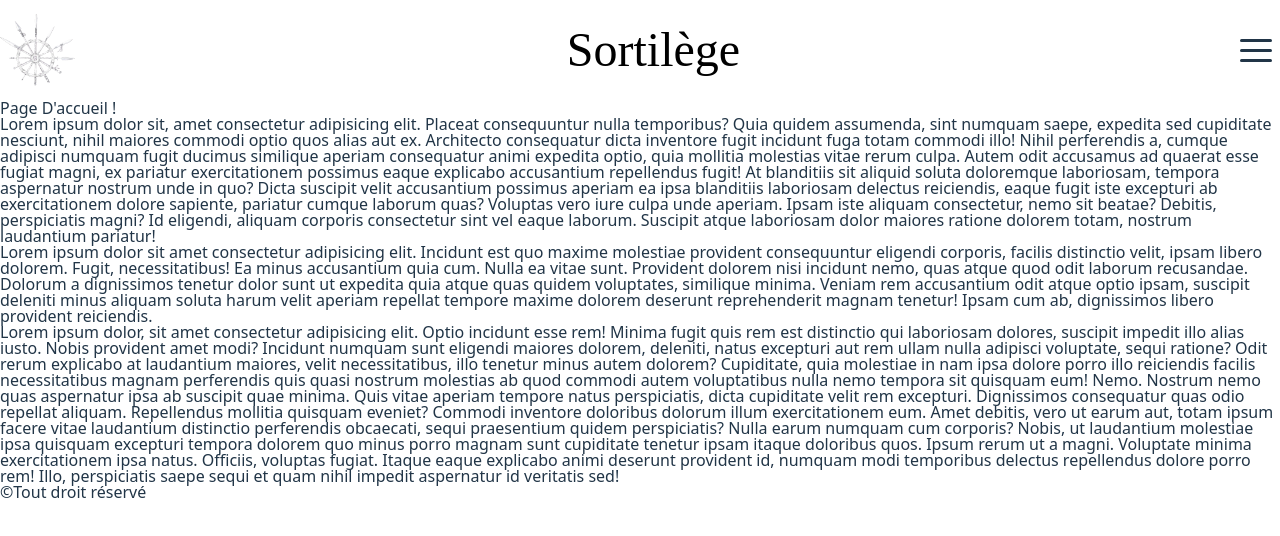
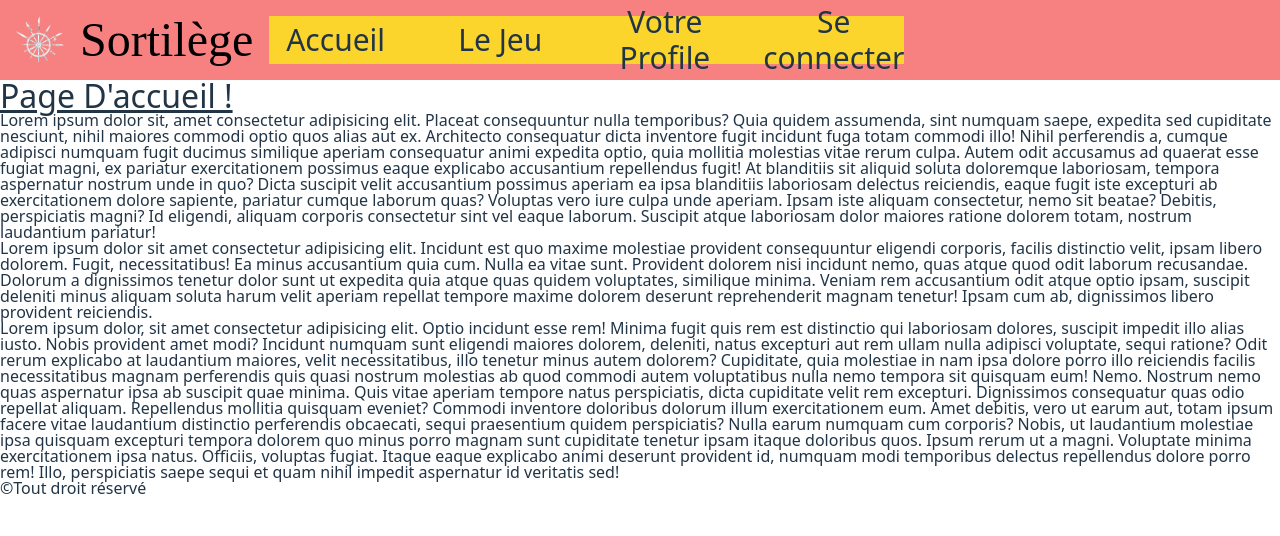
Before and after one commit to LaurentCorten/DevApp_TFF_Sortilege__AppClient, a React (Vite) app: page / in a window 1280 px wide. Shown: the top 536 px of the page. Built offline with nearby package versions, Linux system fonts and the light colour scheme.

Commit message:
mobile ok-tier pour header et nav. TODO: rassembler les 3 elem du header mobile dans une div pour garder leur position relative between mais séparer navbar gd ecran puis gérer les formulaires sign in/up

```diff
--- a/src/App.tsx
+++ b/src/App.tsx
@@ -16,7 +16,7 @@ function App() {
   return (
     <>
       <Header />
-      <main>
+      <main className='main-content'>
         <Toaster richColors closeButton />
         <Routes>
           <Route index element={<HomePage />} />
--- /dev/null
+++ b/src/components/header/Header.css
@@ -0,0 +1,80 @@
+@import "tailwindcss";
+
+
+.main-header
+{
+    background-color: hsla(0, 96%, 48%, 0.5);
+    height: fit-content;
+    width: 100%;
+    /* position: fixed; */
+
+    display: flex;
+    flex-direction: row;
+    flex-wrap: wrap;
+    align-items: center;
+    justify-content: space-between;
+    position: fixed;
+    top: 0;
+
+    @media (width >= 48rem /* 768px */) {
+        justify-content: start;
+        gap: 1rem;
+    }
+
+    .logo-container
+    {
+        height: fit-content;
+        width: fit-content;
+        margin: 1rem 0 1rem 1rem;
+        display: flex;
+        place-items: center;
+
+        .header-img
+        {
+            height: 3rem;
+            /* object-fit: cover; */
+            aspect-ratio: 1/1;
+        }
+    }
+
+    .title-container
+    {
+        height: fit-content;
+        width: fit-content;
+        display: flex;
+        place-items: center;
+
+    }
+
+    .nav-container
+    {
+        display: none;
+
+        @media (width >= 48rem /* 768px */) {
+            height: 48px;
+            width: fit-content;
+            margin: 1rem 1rem 1rem 0;
+            display: flex;
+            justify-self: end;
+
+        }
+    }
+
+    .burger-container
+    {
+        height: fit-content;
+        width: fit-content;
+        margin: 1rem 1rem 1rem 0;
+        display: flex;
+        z-index: 30;
+
+        @media (width >= 48rem /* 768px */) {
+            display: none;
+        }
+
+        .hamburger-react
+        {
+            z-index: 50;
+        }
+    }
+}
--- a/src/components/header/Header.module.css
+++ /dev/null
@@ -1,73 +0,0 @@
-
-.main-header
-{
-    background-color: hsla(0, 0%, 100%, 0.5);
-
-    width: 100%;
-    height: 100%;
-
-    display: flex;
-    flex-direction: row;
-    align-items: center;
-    justify-content: space-between;
-
-    .logo-container
-    {
-        height: 100%;
-        width: fit-content;
-        display: flex;
-        align-items: center;
-
-        .header-img
-        {
-            height: 75%;
-            object-fit: cover;
-            aspect-ratio: 1/1;
-        }
-    }
-
-    .title-container
-    {
-        height: 100%;
-        width: fit-content;
-        display: flex;
-        align-items: center;
-        z-index: 5;
-
-        h1
-        {
-            font-size: 3em;
-            font-family: cursive;
-            color: black;
-        }
-    }
-
-    .burger-container
-    {
-        height: 100%;
-        width: fit-content;
-        display: flex;
-        align-items: center;
-        z-index: 1;
-    }
-
-
-
-
-
-    /* .nav-bar
-    {
-        > ul
-        {
-            display: flex;
-            gap: 1rem;
-        }
-    }
-
-    .auth-btn
-    {
-        padding-right: 2rem;
-        background: none;
-    } */
-
-}
--- a/src/components/header/Header.tsx
+++ b/src/components/header/Header.tsx
@@ -1,20 +1,24 @@
 import logo from "../../assets/images/logoSansFond.png";
-import style from './Header.module.css';
+import './Header.css';
 import { Link } from "react-router";
 import BurgerMenu from "../../features/navigation/Hamburger";
+import NavBar from "../../features/navigation/NavBar";
 
 export default function Header() {
 
     return (
-        <header id='header' className={style["main-header"]}>
-            <div className={style["logo-container"]}>
-                <img className={style["header-img"]} src={logo} alt="logo des six lances" />
+        <header id='header' className="main-header">
+            <div className="logo-container">
+                <img className="header-img" src={logo} alt="logo des six lances" />
             </div>
-            <div className={style["title-container"]}>
+            <div className="title-container">
                 <Link to="/"><h1>Sortilège</h1></Link>
             </div>
-            <div className={style["burger-container"]}>
+            <div className="burger-container">
                 <BurgerMenu />
+            </div>
+            <div className="nav-container">
+                <NavBar />
             </div>
         </header>
     );
--- a/src/features/navigation/AuthBtn.tsx
+++ b/src/features/navigation/AuthBtn.tsx
@@ -1,7 +1,7 @@
 import { useAtom } from "jotai";
 import { activeToken } from "../../atom/store";
 import { useNavigate } from "react-router";
-import style from "../../components/header/Header.module.css"
+import "./Navigation.css"
 
 
 export default function AuthBtn() {
@@ -19,7 +19,7 @@ export default function AuthBtn() {
     };
 
     return (
-        <button className={style["auth-btn"]} onClick={authBtnAction}>
+        <button className="auth-btn" onClick={authBtnAction}>
             {auth ? 'Se déconnecter' : 'Se connecter'}
         </button>
     );
--- a/src/features/navigation/Hamburger.tsx
+++ b/src/features/navigation/Hamburger.tsx
@@ -1,7 +1,7 @@
 import Hamburger from 'hamburger-react';
 import { useState } from 'react';
 import NavBar from './NavBar';
-import AuthBtn from './AuthBtn';
+import "./Navigation.css"
 
 
 export default function BurgerMenu() {
@@ -12,7 +12,7 @@ export default function BurgerMenu() {
     return (
         <>
             <Hamburger size={32} toggled={isOpen} toggle={setOpen} direction='right' easing="ease-in" rounded label='Menu' />
-            {isOpen && <div className='burger-content'><NavBar /><AuthBtn /></div>}
+            {isOpen && <div className='burger-content'><NavBar /></div>}
         </>
     )
 
--- a/src/features/navigation/NavBar.tsx
+++ b/src/features/navigation/NavBar.tsx
@@ -1,11 +1,12 @@
 import { Link } from 'react-router';
-import style from "../../components/header/Header.module.css"
+import "./Navigation.css"
+import AuthBtn from './AuthBtn';
 
 
 export default function NavBar() {
 
     return (
-        <nav id="nav-bar" className={style["nav-bar"]}>
+        <nav id="nav-bar" className="nav-bar">
             <ul>
                 <li>
                     <Link to="/">Accueil</Link>
@@ -16,6 +17,9 @@ export default function NavBar() {
                 <li>
                     <Link to="/profile">Votre Profile</Link>
                 </li>
+                <li>
+                    <AuthBtn />
+                </li>
             </ul>
         </nav >
     );
--- /dev/null
+++ b/src/features/navigation/Navigation.css
@@ -0,0 +1,40 @@
+@import "tailwindcss";
+@import "../../tailwind.custom.css";
+
+.burger-content
+{
+    @apply bg-offwhite/85 h-lvh w-[67vw] absolute top-0 right-0 z-40 flex flex-col;
+}
+
+.nav-bar
+{
+    @apply w-full flex flex-col items-center pt-20 md:pt-0;
+    background-color: rgba(255, 255, 0, 0.664);
+
+    >ul
+    {
+        @apply w-full flex flex-col items-center gap-8 md:w-fit md:h-full md:flex-row ;
+
+        >li
+        {
+            @apply w-full py-4 text-3xl text-center;
+
+            &:hover
+            {
+                @apply bg-offwhite/85 shadow-2xl;
+            }
+        }
+    }
+}
+
+.auth-btn
+{
+    /* @apply bg-teal-400; */
+   &:visited {
+    color: #a10de6;
+  }
+
+  &:hover {
+    color: #535bf2;
+  }
+}
--- a/src/main.css
+++ b/src/main.css
@@ -35,19 +35,34 @@ a {
     min-height: 100svh;
     width: 100vw;
 
-    display: grid;
-    grid-template-areas: "head" "content";
-    grid-template-rows: 100px 1fr;
+    display: flex;
+    flex-direction: column;
 }
 
-header {
+h1
+{
+    font-size: 3rem;
+    font-family: cursive;
+    color: black;
+}
+
+h2
+{
+    font-size: 2rem;
+    text-decoration: underline;
+}
+
+.main-content
+{
     height: 100%;
     width: 100%;
-    grid-area: head;
+    margin-top: 80px;
+
+    display: flex;
+    flex-direction: column;
 }
 
-main {
-    height: 100%;
-    width: 100%;
-    grid-area: content;
+.test
+{
+    color: hsl(45, 29%, 97%);
 }
--- a/src/reset.css
+++ b/src/reset.css
@@ -24,6 +24,7 @@ time, mark, audio, video {
 	vertical-align: baseline;
     box-sizing: border-box;
 	text-decoration: none;
+	background: none;
 }
 /* HTML5 display-role reset for older browsers */
 article, aside, details, figcaption, figure,
--- a/src/tailwind.custom.css
+++ b/src/tailwind.custom.css
@@ -1,6 +1,8 @@
 @theme {
-    //* À voir si ça sera nécessaire.
-    /*
-    --color-myblue: hsl(234, 70%, 39%);
+    /* À voir si ça sera nécessaire. */
+
+    /* --color-myblue: hsl(234, 70%, 39%);
     --color-mygreen: hsl(123, 61%, 47%); */
+    --color-offwhite: hsl(45, 29%, 97%);
+
 }
```
